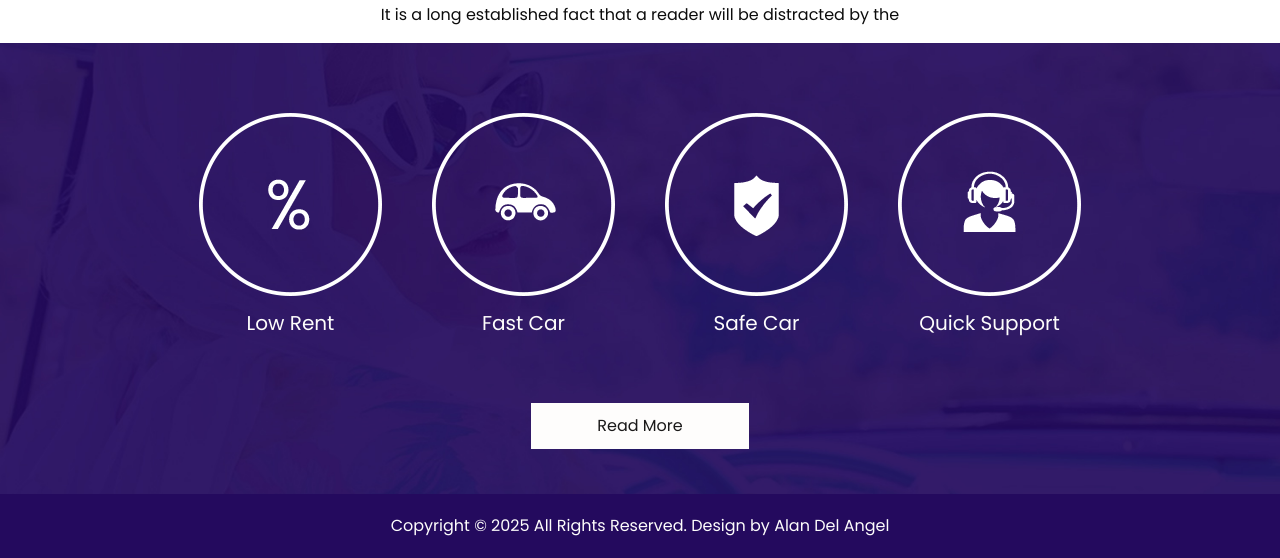
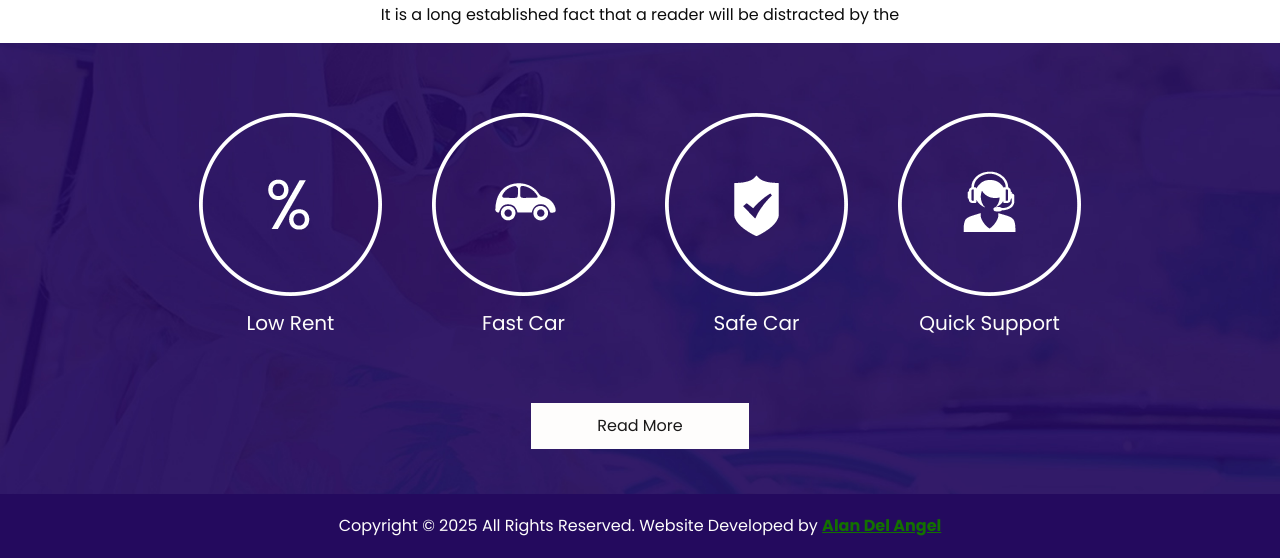
Before and after one commit to AlanDelAngel/dotsandgames, a plain HTML site: page public/about.html in a window 1280 px wide. Shown: the part 712-1270 px from the top of the page. Drawn offline with nearby package versions, Linux system fonts and the light colour scheme.

Commit message:
all pages same footer

```diff
--- a/public/about.html
+++ b/public/about.html
@@ -161,8 +161,8 @@
   <!-- footer section -->
   <footer class="container-fluid footer_section">
     <p>
-      Copyright &copy; 2025 All Rights Reserved. Design by
-      <a href="">Alan Del Angel</a>
+      Copyright &copy; 2025 All Rights Reserved. Website Developed by
+      <a href="https://www.instagram.com/alan__delangel/profilecard/?igsh=eG8xdDI1bDI3Zml6" id="dev_name">Alan Del Angel</a>
     </p>
   </footer>
   <!-- footer section -->
```
Also changed, not shown: public/games.html (+2 -2 lines), public/our_team.html (+2 -2 lines).
